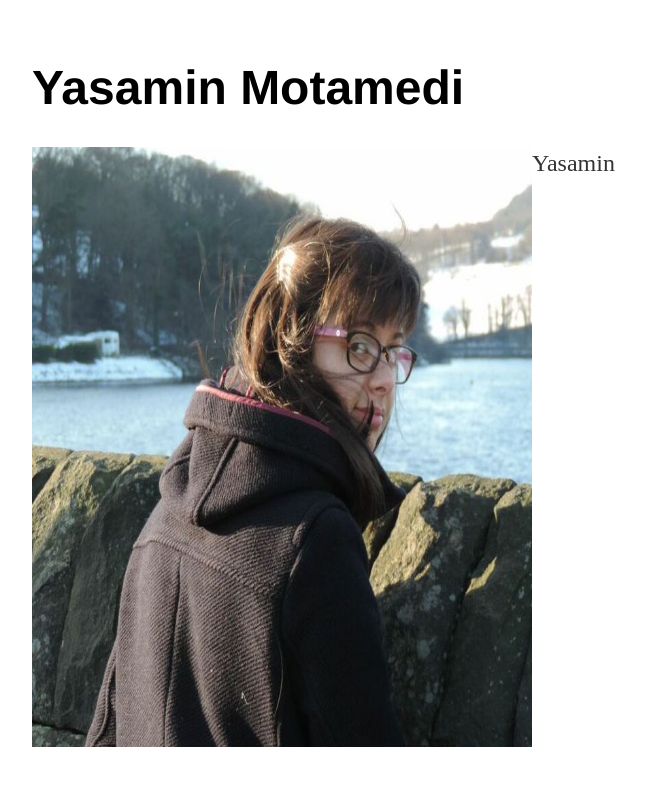
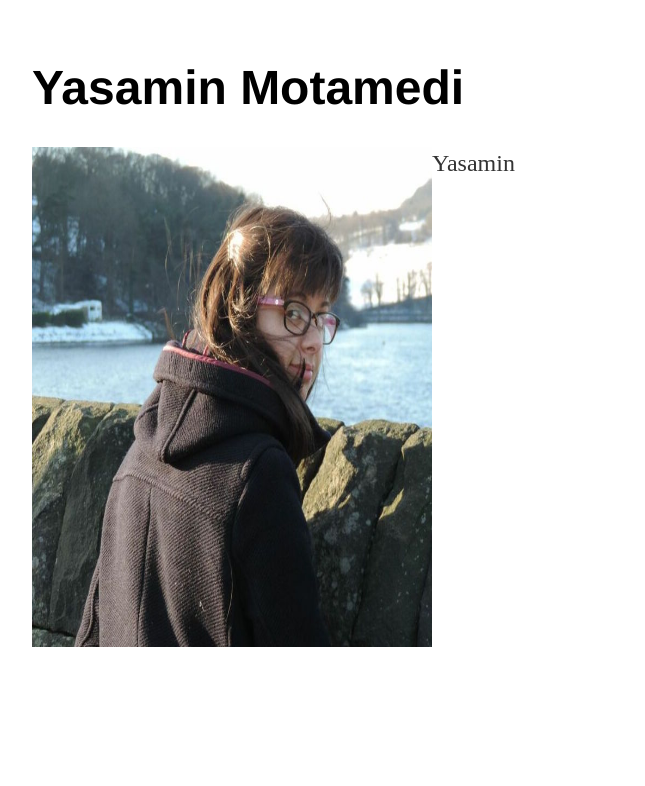
Before and after one commit to ymotamedi/ymotamedi.github.io, a Jekyll site: the page built from index.html, in a window 1280 px wide. Shown: the top 786 px of the page, without its empty margins (160-805 px from the left). Built offline with Jekyll 4.4.1, drawn with Linux system fonts in a browser that asks for light colours.

Commit message:
Update index.html

```diff
--- a/index.html
+++ b/index.html
@@ -2,6 +2,6 @@
 layout: default
 title: Yasamin
 ---
-<p><img src="ym2.jpeg" style="float:left;width:500px;height:600px">
+<p><img src="ym2.jpeg" style="float:left;width:400px;height:500px">
 Yasamin
 </p>
```
